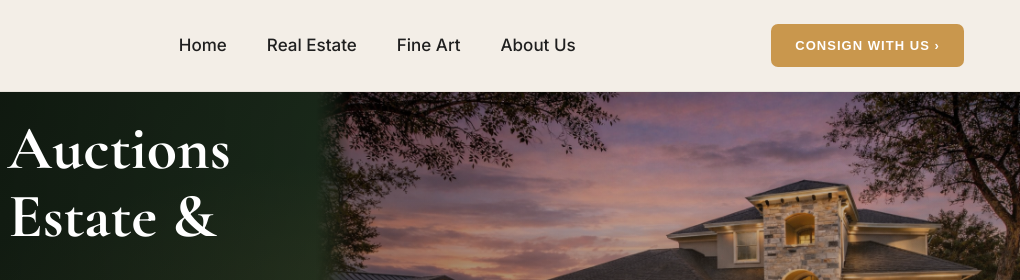
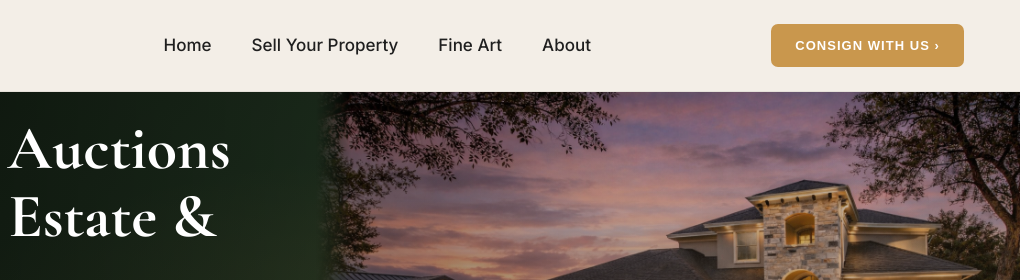
Before and after one commit to roger812/rivet-auctions-v2, a website: page index.html in a window 1280 px wide. Shown: the top 280 px of the page, 260-1280 px from the left. Drawn offline with nearby package versions, Linux system fonts and the light colour scheme.

Commit message:
Update navigation labels to "Sell Your Property" and "About"

```diff
--- a/index.html
+++ b/index.html
@@ -163,7 +163,7 @@
       <div class="logo-text">RIVET<br>AUCTIONS</div>
     </a>
     <nav>
-      <a href="#">Home</a><a href="#">Real Estate</a><a href="#">Fine Art</a><a href="#">About Us</a>
+      <a href="#">Home</a><a href="#">Sell Your Property</a><a href="#">Fine Art</a><a href="#">About</a>
     </nav>
     <button class="btn-gold">CONSIGN WITH US ›</button>
   </header>
```
